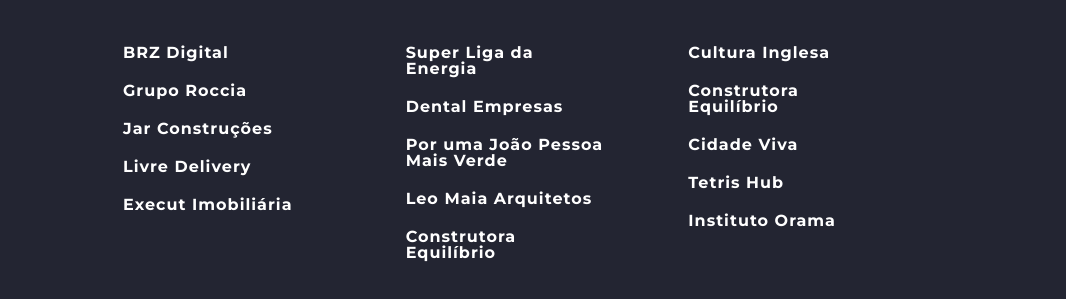
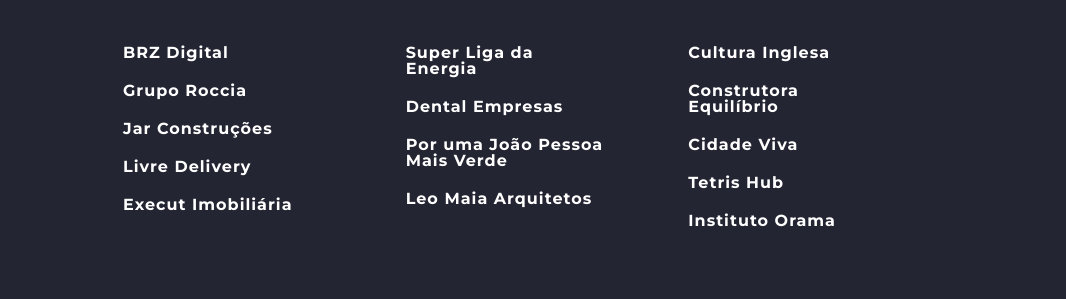
Before and after one commit to hugofabricio/hugo, a Gatsby site: page /portfolio in a window 1280 px wide. Shown: the part 381-680 px from the top of the page, without its empty margins (101-1167 px from the left). Built offline with nearby package versions, Linux system fonts and the light colour scheme; Gatsby itself is replaced by a stand-in of ours.

Commit message:
Update portfolio list

```diff
--- a/src/components/Portfolio/content.js
+++ b/src/components/Portfolio/content.js
@@ -37,11 +37,6 @@
   },
 
   {
-    label: "Construtora Equilíbrio",
-    url: "https://construtoraequilibrio.com.br",
-  },
-
-  {
     label: "Cultura Inglesa",
     url: "https://culturainglesapb.com.br",
   },
```
